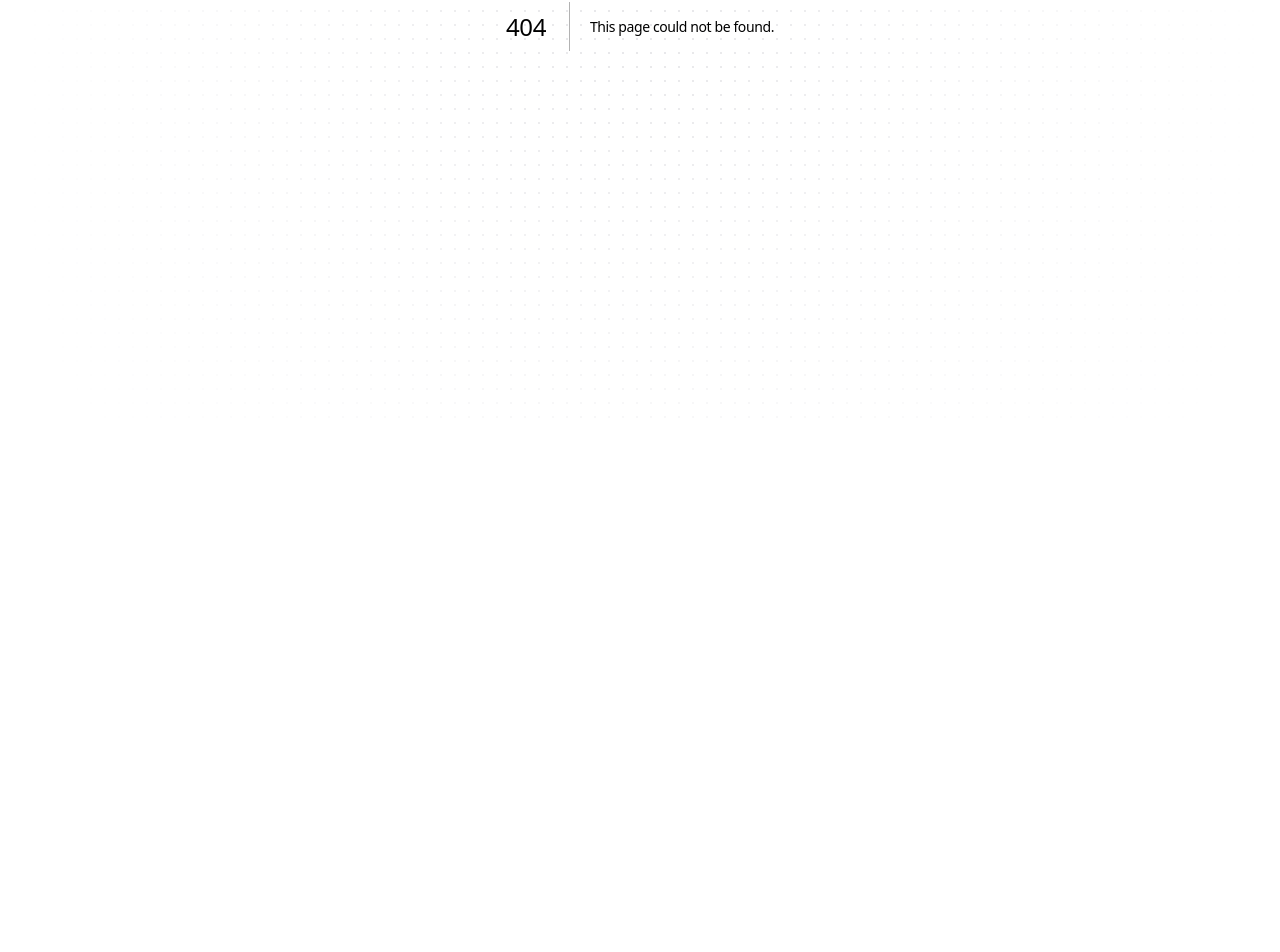
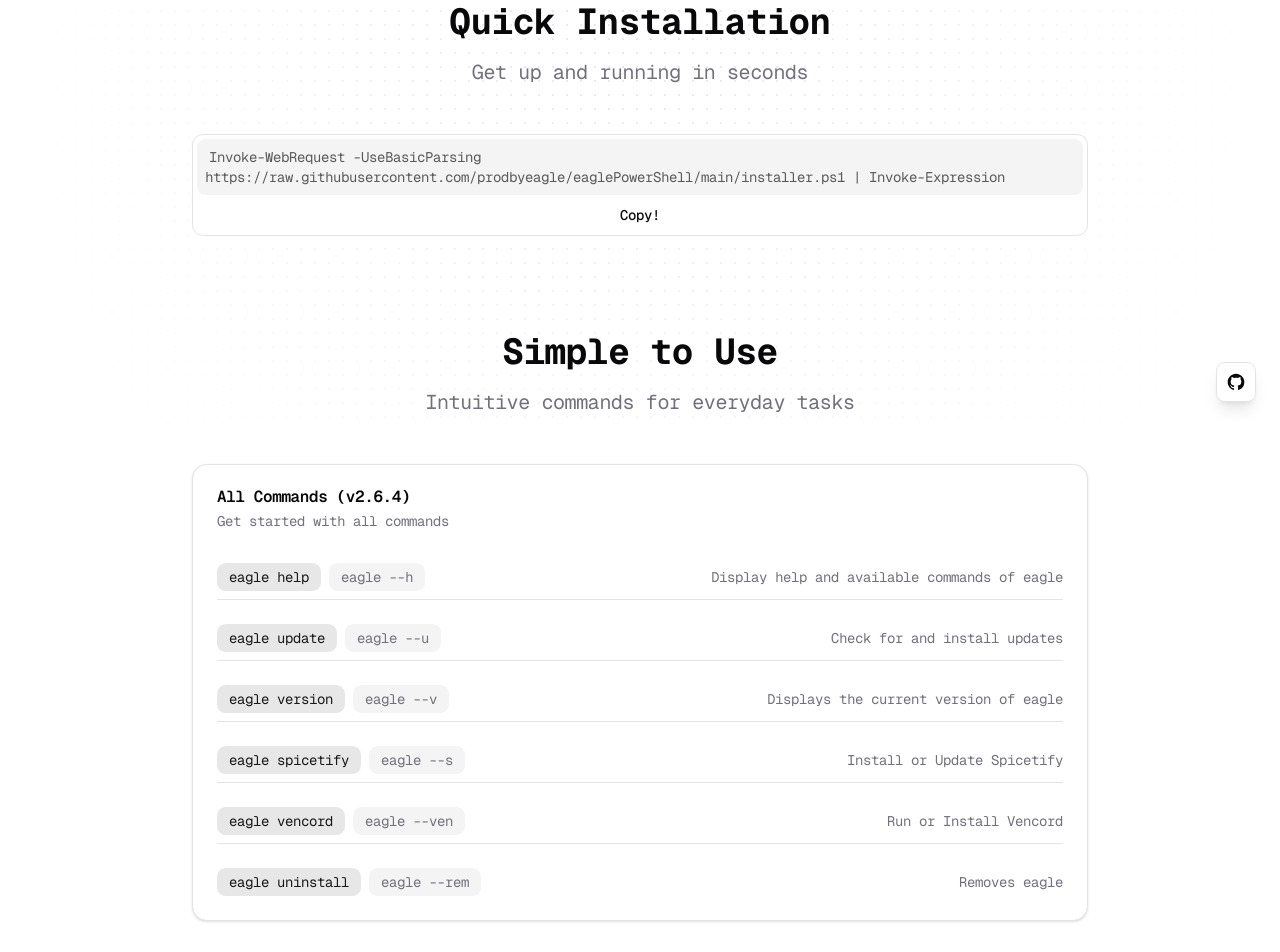
Before and after one commit to prodbyeagle/.www, a Next.js app: page /eagle in a window 1280 px wide. Before the commit this address had no page. Shown: the part 374-1326 px from the top of the page. Before the commit the page ends 800 px from the top, so only its background shows below. Built offline with nearby package versions, Linux system fonts and the light colour scheme.

Commit message:
added /eagle page

```diff
--- /dev/null
+++ b/src/app/eagle/components/command-row.tsx
@@ -0,0 +1,27 @@
+type CommandRowProps = {
+	command: string;
+	alternateCommand?: string;
+	description: string;
+};
+
+export function CommandRow({
+	command,
+	alternateCommand,
+	description,
+}: CommandRowProps) {
+	return (
+		<div className='flex flex-col sm:flex-row sm:items-center justify-between gap-4 py-2 border-b border-border last:border-0 last:pb-0'>
+			<div className='flex flex-wrap gap-2 items-center'>
+				<span className='bg-primary/10 text-primary px-3 py-1 rounded-md text-sm font-mono'>
+					{command}
+				</span>
+				{alternateCommand && (
+					<span className='bg-muted text-muted-foreground px-3 py-1 rounded-md text-sm font-mono'>
+						{alternateCommand}
+					</span>
+				)}
+			</div>
+			<div className='text-muted-foreground text-sm'>{description}</div>
+		</div>
+	);
+}
--- /dev/null
+++ b/src/app/eagle/page.tsx
@@ -0,0 +1,191 @@
+'use client';
+
+import * as motion from 'motion/react-client';
+import { useState } from 'react';
+
+import { Code } from '@/components/eagle/code';
+import { Button } from '@/components/ui/button';
+import {
+	Card,
+	CardContent,
+	CardDescription,
+	CardHeader,
+	CardTitle,
+} from '@/components/ui/card';
+import { WordReveal } from '@/components/word-reveal';
+
+import { fadeUp } from '@/lib/animations/variants';
+
+import { CommandRow } from './components/command-row';
+
+export default function EaglePage() {
+	const [copied, setCopied] = useState(false);
+
+	const installCommand = `Invoke-WebRequest -UseBasicParsing https://raw.githubusercontent.com/prodbyeagle/eaglePowerShell/main/installer.ps1 | Invoke-Expression`;
+
+	const handleCopy = async () => {
+		try {
+			await navigator.clipboard.writeText(installCommand);
+			setCopied(true);
+			setTimeout(() => setCopied(false), 2000);
+		} catch (err) {
+			console.error('Copy failed:', err);
+		}
+	};
+
+	return (
+		<div className='min-h-screen flex flex-col'>
+			<a
+				href='https://github.com/prodbyeagle/eagle'
+				target='_blank'
+				rel='noopener noreferrer'
+				className='fixed bottom-6 right-6 z-50'
+				aria-label='View on GitHub'>
+				<Button
+					variant='outline'
+					size='icon'
+					className='rounded-md shadow-lg size-10'>
+					<svg
+						xmlns='http://www.w3.org/2000/svg'
+						viewBox='0 0 24 24'
+						fill='currentColor'
+						className='size-5'>
+						<path
+							fillRule='evenodd'
+							d='M12 2C6.477 2 2 6.484 2 12.012c0 4.42 2.867 8.166 6.839 9.489.5.09.683-.217.683-.482 0-.237-.009-.868-.013-1.703-2.782.605-3.369-1.34-3.369-1.34-.454-1.155-1.11-1.463-1.11-1.463-.908-.62.069-.608.069-.608 1.004.07 1.532 1.032 1.532 1.032.892 1.53 2.341 1.088 2.91.832.092-.647.35-1.089.637-1.34-2.221-.253-4.555-1.112-4.555-4.944 0-1.092.39-1.986 1.03-2.685-.104-.254-.446-1.273.098-2.65 0 0 .84-.27 2.75 1.025A9.564 9.564 0 0 1 12 6.844c.85.004 1.706.115 2.504.337 1.909-1.295 2.748-1.025 2.748-1.025.545 1.377.203 2.396.1 2.65.64.699 1.028 1.593 1.028 2.685 0 3.842-2.337 4.688-4.566 4.936.359.31.678.922.678 1.858 0 1.34-.012 2.419-.012 2.748 0 .268.18.577.688.479A10.013 10.013 0 0 0 22 12.012C22 6.484 17.523 2 12 2Z'
+							clipRule='evenodd'
+						/>
+					</svg>
+				</Button>
+			</a>
+
+			<section className='relative pt-24 px-6 md:px-12 lg:px-24'>
+				<div className='absolute inset-0 -z-10' />
+
+				<motion.div
+					className='max-w-5xl mx-auto text-center'
+					variants={fadeUp}
+					initial='hidden'
+					animate='show'>
+					<h1 className='text-4xl md:text-6xl font-bold tracking-tight'>
+						<WordReveal duration={2} text='eagle' />
+					</h1>
+
+					<p className='mt-6 text-xl text-muted-foreground max-w-2xl mx-auto'>
+						<WordReveal
+							position='left'
+							duration={1}
+							speed={0.1}
+							text='A lightweight PowerShell utility to supercharge your workflow with automated scripting for Spicetify, Vencord, and more.'
+						/>
+					</p>
+				</motion.div>
+			</section>
+
+			<section className='py-16 md:py-24 px-6 md:px-12 lg:px-24'>
+				<div className='max-w-4xl mx-auto'>
+					<motion.div
+						className='text-center mb-12'
+						variants={fadeUp}
+						initial='hidden'
+						animate='show'>
+						<h2 className='text-3xl md:text-4xl font-bold'>
+							Quick Installation
+						</h2>
+						<p className='mt-4 text-xl text-muted-foreground'>
+							Get up and running in seconds
+						</p>
+					</motion.div>
+
+					<motion.div
+						className='relative'
+						initial='hidden'
+						animate='show'>
+						<div className='relative bg-card rounded-lg border p-1'>
+							<div className='bg-muted rounded-md p-2 overflow-auto text-sm'>
+								<Code>{installCommand}</Code>
+							</div>
+							<div className='flex justify-end pt-1'>
+								<Button
+									variant='ghost'
+									size='sm'
+									className='gap-2 w-full'
+									onClick={handleCopy}
+									aria-label='Copy install command'>
+									<span>
+										{copied ? '✅ Copied!' : 'Copy!'}
+									</span>
+								</Button>
+							</div>
+						</div>
+					</motion.div>
+				</div>
+			</section>
+
+			<section className='px-6 pb-16 md:px-12 lg:px-24'>
+				<div className='max-w-4xl mx-auto'>
+					<motion.div
+						className='text-center mb-12'
+						variants={fadeUp}
+						initial='hidden'
+						animate='show'>
+						<h2 className='text-3xl md:text-4xl font-bold'>
+							Simple to Use
+						</h2>
+						<p className='mt-4 text-xl text-muted-foreground'>
+							Intuitive commands for everyday tasks
+						</p>
+					</motion.div>
+
+					<motion.div
+						className='space-y-6'
+						variants={fadeUp}
+						initial='hidden'
+						animate='show'>
+						<Card>
+							<CardHeader>
+								<CardTitle>All Commands (v2.6.4)</CardTitle>
+								<CardDescription>
+									Get started with all commands
+								</CardDescription>
+							</CardHeader>
+							<CardContent className='space-y-4'>
+								<CommandRow
+									command='eagle help'
+									alternateCommand='eagle --h'
+									description='Display help and available commands of eagle'
+								/>
+								<CommandRow
+									command='eagle update'
+									alternateCommand='eagle --u'
+									description='Check for and install updates'
+								/>
+								<CommandRow
+									command='eagle version'
+									alternateCommand='eagle --v'
+									description='Displays the current version of eagle'
+								/>
+								<CommandRow
+									command='eagle spicetify'
+									alternateCommand='eagle --s'
+									description='Install or Update Spicetify'
+								/>
+								<CommandRow
+									command='eagle vencord'
+									alternateCommand='eagle --ven'
+									description='Run or Install Vencord'
+								/>
+
+								<CommandRow
+									command='eagle uninstall'
+									alternateCommand='eagle --rem'
+									description='Removes eagle'
+								/>
+							</CardContent>
+						</Card>
+					</motion.div>
+				</div>
+			</section>
+		</div>
+	);
+}
```
